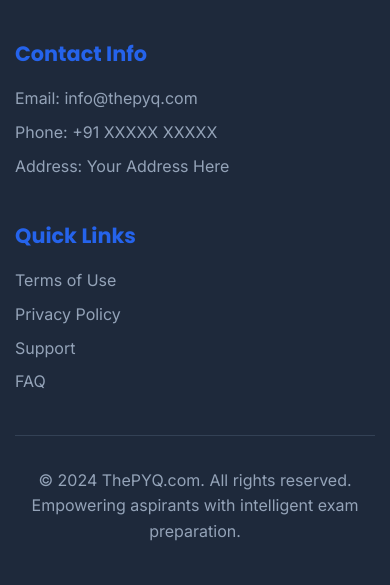
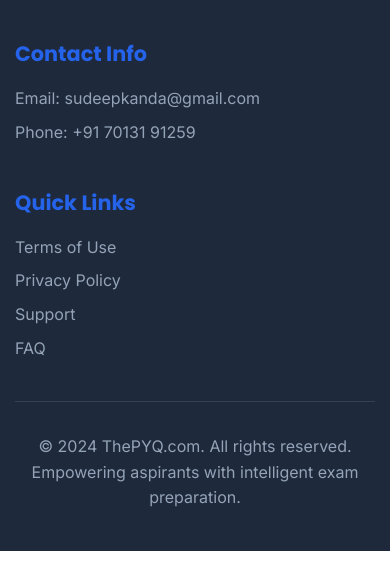
Before and after one commit to sudeepkanda/thepyq-landing, a plain HTML site: page index.html in a window 390 px wide. Shown: the part 4581-5166 px from the top of the page. After the commit the page ends 5132 px from the top, so only its background shows below. Drawn offline with Linux system fonts and the light colour scheme.

Commit message:
Update index.html
adding phone number mail and address

```diff
--- a/index.html
+++ b/index.html
@@ -459,9 +459,9 @@
                 </div>
                 <div>
                     <h3>Contact Info</h3>
-                    <p>Email: info@thepyq.com</p>
-                    <p>Phone: +91 XXXXX XXXXX</p>
-                    <p>Address: Your Address Here</p>
+                    <p>Email: sudeepkanda@gmail.com</p>
+                    <p>Phone: +91 70131 91259</p>
+                 <!--    <p>Address: Your Address Here</p>-->
                 </div>
                 <div>
                     <h3>Quick Links</h3>
```
